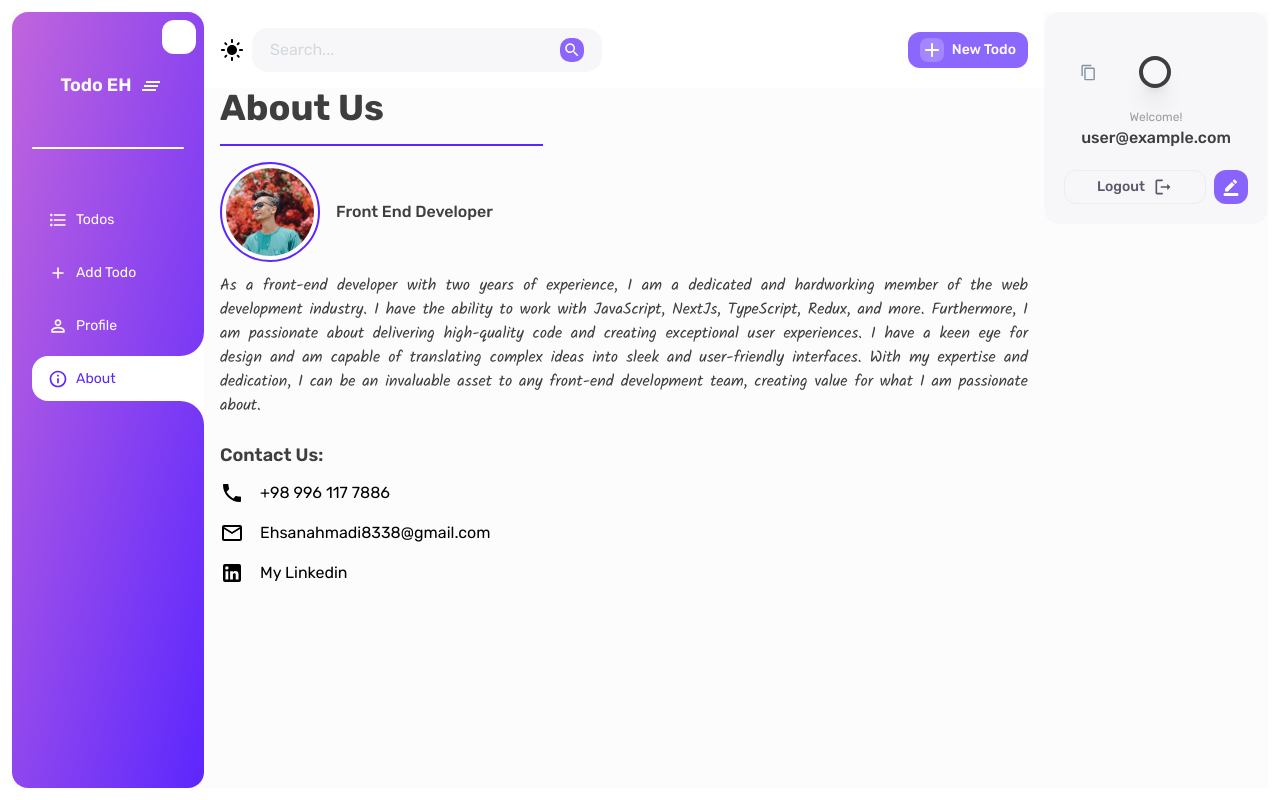
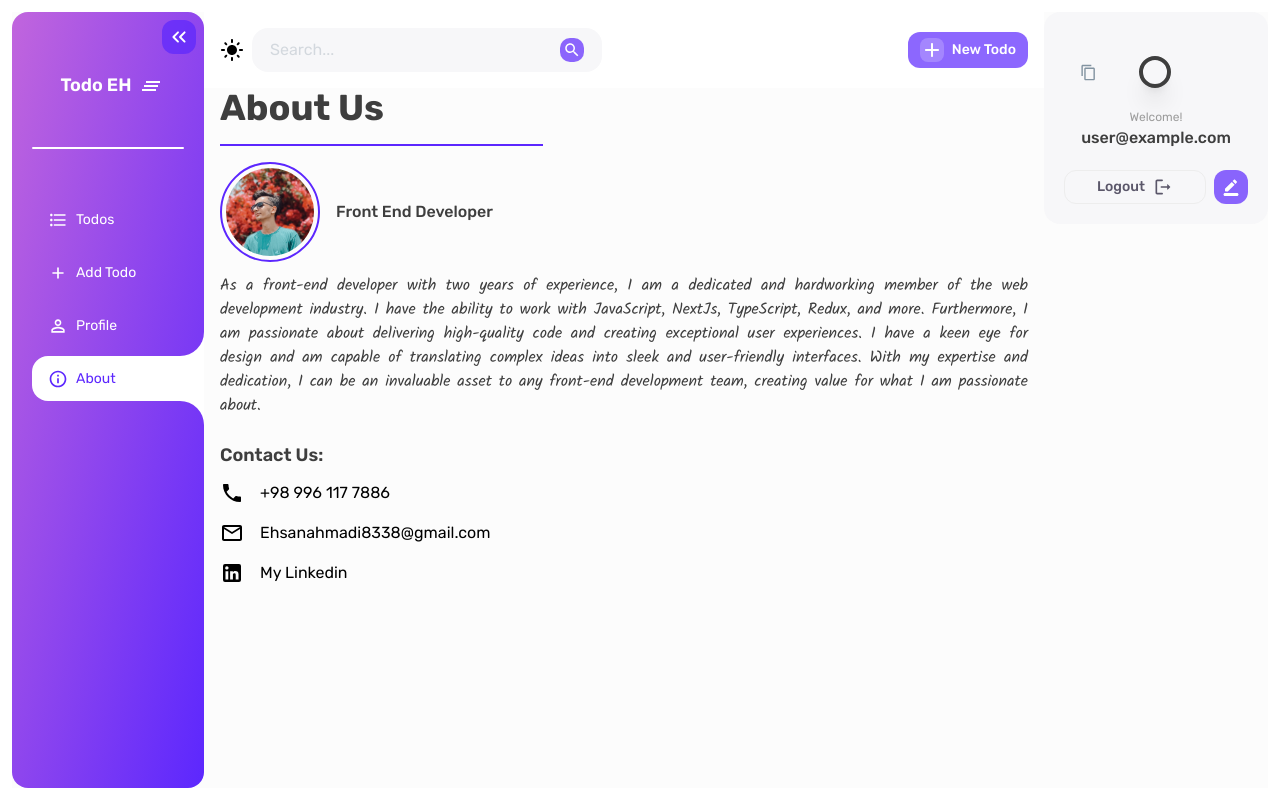
Before and after one commit to ehsanahmadi456/todo, a Next.js app: page /about in a window 1280 px wide. Built offline with nearby package versions, Linux system fonts and the light colour scheme; no server answers; sample sign-in values are in the browser's storage.

Commit message:
change icon color

```diff
--- a/components/layout/Aside.tsx
+++ b/components/layout/Aside.tsx
@@ -71,16 +71,8 @@ function Aside() {
         onClick={() => setOpenAside(!openAside)}
         className={`!p-[5px] hidden sm:flex !absolute !right-2 !top-2 !bg-primary
         dark:!bg-quaternary transition-all ${!openAside && 'rotate-180'}`}
-        sx={{
-          background: theme === 'light' ? '#18181D !important' : '#FFFFFF !important'
-        }}
       >
-        <KeyboardDoubleArrowLeftRoundedIcon
-          className='!text-tertiary dark:!text-primary'
-          sx={{
-            color: theme === 'light' ? '#5C27FE !important' : '#FFFFFF !important'
-          }}
-        />
+        <KeyboardDoubleArrowLeftRoundedIcon className='!text-primary' />
       </BgButton>
       <Link href='/'>
         <div className='flex items-center justify-center gap-2 !mt-12 !pr-3'>
```
